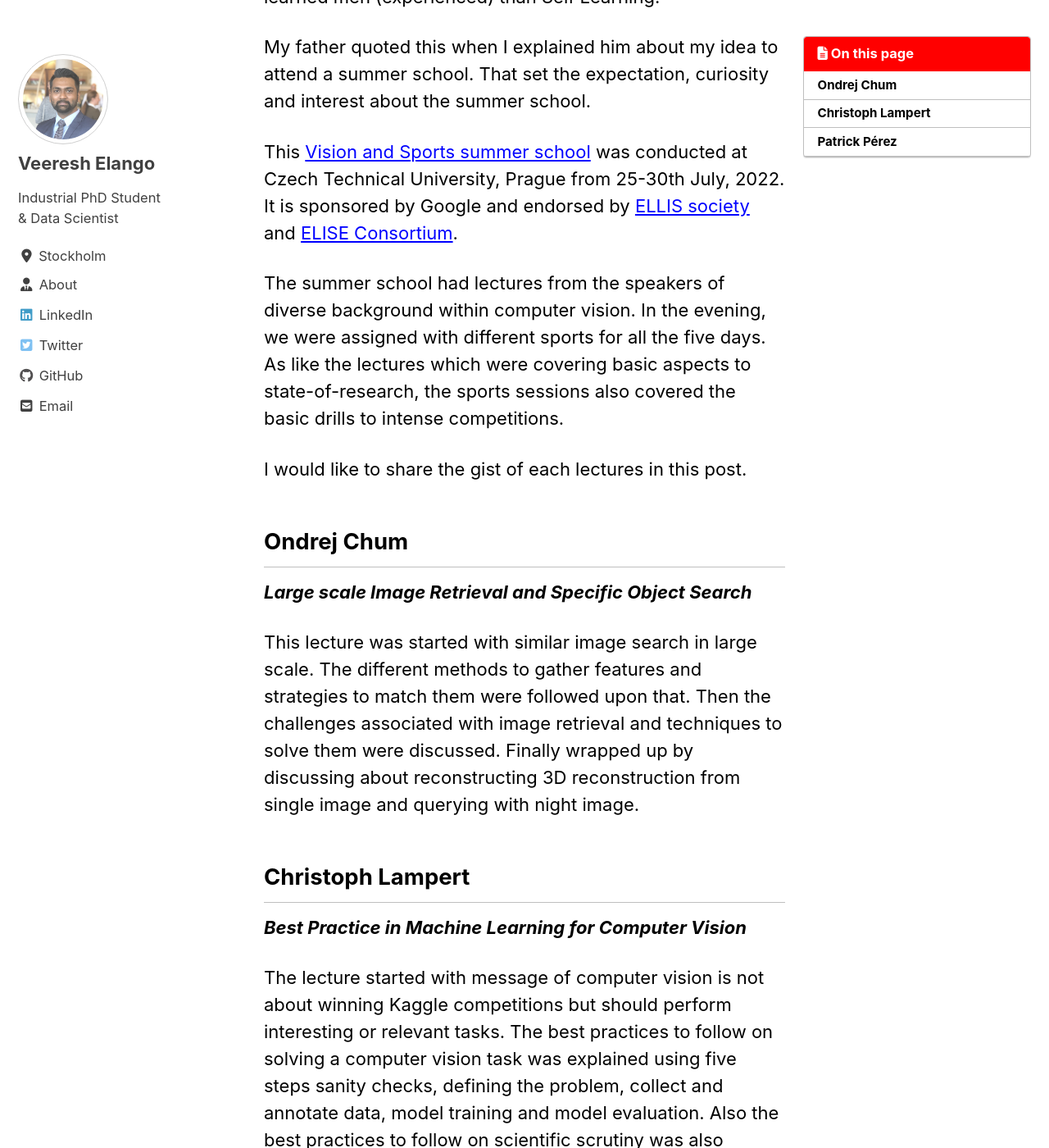
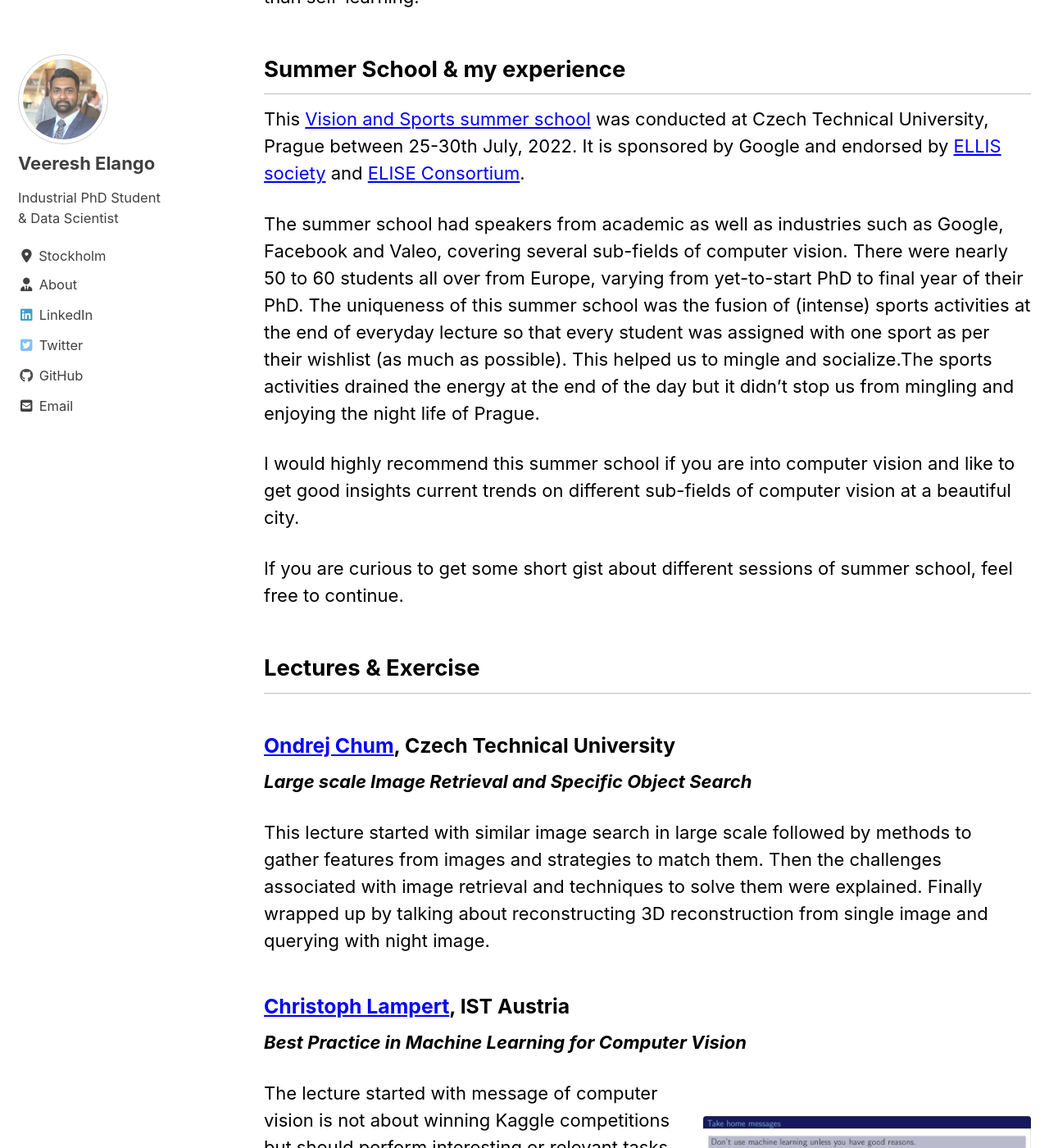
Before and after one commit to VeereshElango/veereshelango.github.io, a Jekyll site: the page built from _posts/2022-08-02-vision-sports-prague-summer-school.md, in a window 1280 px wide and 1400 px high, scrolled down 771 px. Shown: the whole window at 82% size. Built offline with Jekyll 4.4.1, drawn with Linux system fonts in a browser that asks for light colours; cached includes are drawn as plain includes; nearby versions of some CDN libraries; comment, search, counter and statistics services are not loaded; some of the changed text lies outside the part shown.

Commit message:
first version on summer school blog post

```diff
--- a/_posts/2022-08-02-vision-sports-prague-summer-school.md
+++ b/_posts/2022-08-02-vision-sports-prague-summer-school.md
@@ -1,21 +1,15 @@
 ---
 title: Vision and Sports Summer School 2022
-excerpt: "My story about transforming an idea to a working application using Google Colab and Tensorflow.js"
+excerpt: "a short summary about the summer school and my takeaways"
 comments: true
+classes: wide
 categories:
     -  posts
 tags:
-    - nlp
-    - tamil
-    - lstm
-    - text_generation
-    - tensorflow
+    - summer-school
 header:
-  overlay_image: /assets/images/tamil_song_lyrics_header.jpg
+  overlay_image: /assets/images/posts/summer-school/group_picture.jpg
   overlay_filter: "0.5"
-  caption: "Photo credit: [**Pexels**](https://pexels.com)"
-toc: true
-toc_sticky: true
 ---
 
 > கற்றலின், கேட்டலே நன்று.<br>
@@ -24,31 +18,68 @@
 <cite> from [Pazhamozhi Naanooru](https://en.wikipedia.org/wiki/Pa%E1%B8%BBamo%E1%B8%BBi_N%C4%81%E1%B9%89%C5%AB%E1%B9%9Fu) from literature [Pathinen Keezhkanakku](https://en.wikipedia.org/wiki/Eighteen_Lesser_Texts)</cite>
  {: .small}
 
-Explanation : It is better to hear knowledgeable things from learned men (experienced) than Self Learning.
+Explanation : It is better to hear knowledgeable things from learned men (experienced) than self-learning.
 
-My father quoted this when I explained him about my idea to attend a summer school. That set the expectation, curiosity and interest about the summer school.
+## Summer School & my experience
 
-This [Vision and Sports summer school](http://cmp.felk.cvut.cz/summerschool2022/index.html) was conducted at Czech Technical University, Prague from 25-30th July, 2022. It is  sponsored by Google and endorsed by [ELLIS society](https://ellis.eu/events/vision-and-sports-summer-school-2022-in-prague) and [ELISE Consortium](https://www.elise-ai.eu/).
+This [Vision and Sports summer school](http://cmp.felk.cvut.cz/summerschool2022/index.html) was conducted at Czech Technical University, Prague between 25-30th July, 2022. It is  sponsored by Google and endorsed by [ELLIS society](https://ellis.eu/events/vision-and-sports-summer-school-2022-in-prague) and [ELISE Consortium](https://www.elise-ai.eu/).
 
-The summer school had lectures from the speakers of diverse background within computer vision. In the evening, we were assigned with different sports for all the five days. As like the lectures which were covering basic aspects to state-of-research, the sports sessions also covered the basic drills to intense competitions.
+The summer school had speakers from academic as well as industries such as Google, Facebook and Valeo, covering several sub-fields of computer vision. There were nearly 50 to 60 students all over from Europe, varying from yet-to-start PhD to final year of their PhD. The uniqueness of this summer school was the fusion of (intense) sports activities at the end of everyday lecture so that every student was assigned with one sport as per their wishlist (as much as possible). This helped us to mingle and socialize.The sports activities drained the energy at the end of the day but it didn't stop us from mingling and enjoying the night life of Prague.
 
-I would like to share the gist of each lectures in this post.
+I would highly recommend this summer school if you are into computer vision and like to get good insights current trends on different sub-fields of computer vision at a beautiful city.
 
-## Ondrej Chum
+If you are curious to get some short gist about different sessions of summer school, feel free to continue.
+
+## Lectures & Exercise
+### [Ondrej Chum](http://cmp.felk.cvut.cz/~chum/), Czech Technical University
 ***Large scale Image Retrieval and Specific Object Search***
 
-This lecture was started with similar image search in large scale. The different methods to gather features and strategies to match them were followed upon that. Then the challenges associated with image retrieval and techniques to solve them were discussed. Finally wrapped up by discussing about reconstructing 3D reconstruction from single image and querying with night image.
+This lecture started with similar image search in large scale followed by methods to gather features from images and strategies to match them. Then the challenges associated with image retrieval and techniques to solve them were explained. Finally wrapped up by talking about reconstructing 3D reconstruction from single image and querying with night image.
 
-## Christoph Lampert
+###  [Christoph Lampert](http://pub.ist.ac.at/~chl/), IST Austria
 ***Best Practice in Machine Learning for Computer Vision***
+<figure class="align-right" style="width: 400px">
+  <img src="{{ site.url }}{{ site.baseurl }}/assets/images/posts/summer-school/chris-takeaway.jpg" alt="a slide from Christoph Lampert lecture">
+  <figcaption>a slide from Christoph Lampert lecture</figcaption>
+</figure>
+The lecture started with message of computer vision is not about winning Kaggle competitions but should perform interesting or relevant tasks. The best practices to follow on   solving a computer vision task was explained using five steps: sanity checks, defining the problem, collect and annotate data, model training and model evaluation. Also the best practices to follow on scientific scrutiny was also discussed. Finally wrapped with nice take home messages which I like.
 
 
-The lecture started with message of computer vision is not about winning Kaggle competitions but should perform interesting or relevant tasks. The best practices to follow on   solving a computer vision task was explained using five steps sanity checks, defining the problem, collect and annotate data, model training and model evaluation. Also the best practices to follow on scientific scrutiny was also discussed. Finally wrapped with nice take home messages which I like.
 
-<figure class="align-center">
-  <img src="{{ site.url }}{{ site.baseurl }}/assets/images/posts/summer-school/chris-takeaway.jpg" alt="A snapshot from Andrej Karpathy blog.">
-  <figcaption>a slide from Christoph Lampert lecture</figcaption>
+###  [Patrick Pérez](https://ptrckprz.github.io/), Valeo.ai
+***CV/ML for the real world - robustness, confidence, uncertainity, out-of-distribution, domain adaptation and generalization***
+
+The lecture starts with the introduction about mad progress of the community in producing high performance models on popular datasets such MS-COCO, Pascal-VOC-2012, etc., but not accounting the distribution shift, brittleness towards adverserial attacks and absurd predictions in real-world systems. It was interesting to hear about the effect of using different type of data augumentation and domain adaptation techniques to tackle the robustness of the model. Also, the importance to evaluate the model more than single metric was insightful.
+
+###  [Hilde Kuehne](https://hildekuehne.github.io/), Goethe University
+***Self-Supervised learning, Contrastive learning, Vision Language models, Multi-modal Learning***
+
+<figure class="align-right" style="width: 400px">
+  <img src="{{ site.url }}{{ site.baseurl }}/assets/images/posts/summer-school/multimodallearning.jpg" alt="a slide from Hilde Kuehne lecture">
+  <figcaption>a slide from Hilde Kuehne lecture</figcaption>
 </figure>
+This is my favourite lecture of the summer school as the topics were highly interesting as well as enlightening. The lecture started with types of self-supervised learning such as by colorization, context structure, jigsaw puzzle and clustering. Then moved on to contrastive learning where topics like ranking loss, pairwise/contrastive loss, distance metrics were discussed along with how contrastive loss could be used for self-supervised learning. Then the techniques, importance and latest SOTA on vision language models were briefly talked through. "Multi-modal Learning - the watercooler of AI (speech, vision, nlp, ml theory)" fun and interesting way to introduce this topic. It was interesting to hear how multi-modal learning help us to learn feature representation without human annotated data and several applications of them in cross-modal learning.
 
-## Patrick Pérez
-***CV/ML for the real world - robustness, confidence, uncertainity, out-of-distribution, domain adaptation and generalization***
+### [Vittorio Ferrari](https://research.google/people/105461/), Google Research
+***3D Deep Learning***
+
+This lecture started with talk about classical 3D reconstruction system by taking several images of a scene. A nice introduction to image formulation helped me to get some basics about the 3D reconstruction area. Then it discussed about single image to depth map using auto-encoders, then evolution of single image to single object reconstruction from voxels to point cloud to meshes. Also, good overview about single/ multiple images / videos to multiple object reconstruction. Finally, interesting discussion about NeRF (one of the interesting breakthrough in 3D domain).
+
+###  [David Novotny](https://d-novotny.github.io/), Meta AI Research
+***3D Deep Learning***
+
+This lecture started with difference between multi-view geometry and 3D learning followed by advantages of implicit shape reconstruction. The details of NeRF model was discussed in deep followed by its challenges and improvements. The datasets such as ShapeNet, Objectron and CO3D were discussed to show the importance of quality datasets for 3D reconstruction. Followed by, interesting marriage between NeRF and transformers.
+
+###  [Jiri Matas](http://cmp.felk.cvut.cz/~matas/), Czech Technical University
+***Visual Tracking***
+
+Another interesting lecture started with difference between correspondence search and segmentation in the domain of visual tracking. The applications of this field in tracking transparent objects, humans, animals, multiple objects, coins were interesting.  Then we went through classical and fundamental methods such as KLT tracker, Discriminative Tracker, MOSSE tracker, KCF tracker. The challenges and methods for fast moving object tracking was disscussed at end of the lecture.
+
+### [Dmytro Mishkin](http://cmp.felk.cvut.cz/~mishkdmy/), Czech Technical University & Hover Inc.
+***Lab session***
+
+This was a practical lab exercise session which started with some interesting tips on jupyter notebook, then an image classification challenge to distinguish between beer and tradelnik, followed by task to train a image colorization network. The artifacts are available [here](https://github.com/ducha-aiki/vs3-cnn-labs).
+
+On the last day, we had three sessions were Hilde, Vittorio and Patrick took us through their latest work.
+
+That's it from me. Feel free to share your comments.
```
Also changed, not shown: assets/images/posts/summer-school/multimodallearning.JPG (added), 1 other file.
